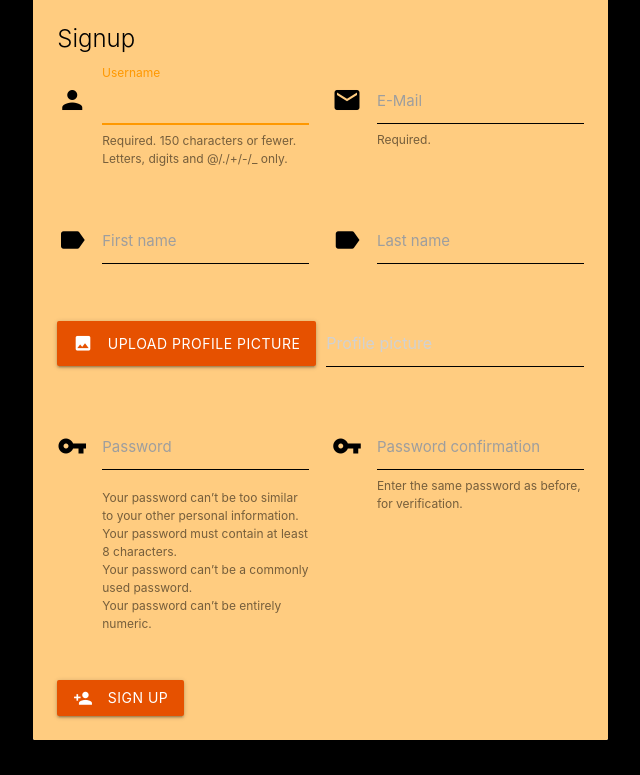
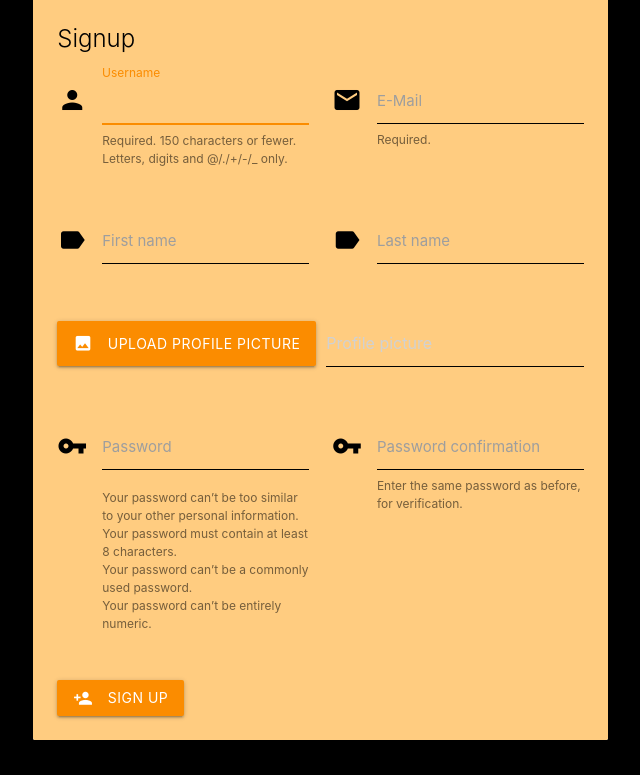
Before and after one commit to fnyrawr/uni_project_website, a Django app: page /users/signup/ in a window 1280 px wide. Shown: the part 100-875 px from the top of the page, without its empty margins (170-810 px from the left). Run offline with Django 4.2, Linux system fonts and the light colour scheme.

Commit message:
minor css changes

```diff
--- a/static/css/theming.css
+++ b/static/css/theming.css
@@ -8,8 +8,8 @@ input {
 }
 
 input:focus {
-  border-bottom: 1px solid #FF9800 !important;
-  box-shadow: 0 1px 0 0 #FF9800 !important;
+  border-bottom: 1px solid #FB8C00  !important;
+  box-shadow: 0 1px 0 0 #FB8C00 !important;
 }
 
 .input-field .prefix {
@@ -17,32 +17,32 @@ input:focus {
 }
 
 .input-field .prefix.active {
-  color: #FF9800 !important;
+  color: #FB8C00 !important;
 }
 
 textarea:focus {
-  border-bottom: 1px solid #FF9800 !important;
-  box-shadow: 0 1px 0 0 #FF9800 !important;
+  border-bottom: 1px solid #FB8C00 !important;
+  box-shadow: 0 1px 0 0 #FB8C00 !important;
 }
 
 label.active {
-  color: #FF9800 !important;
+  color: #FB8C00 !important;
 }
 
 .dropdown-content li>span {
-  color: #FF9800  !important;
+  color: #FB8C00  !important;
 }
 
 .dropdown-content li>a {
-  color: #E65100 !important;
+  color: #FB8C00 !important;
 }
 
 .select-content li>span {
-  color: #E65100 !important;
+  color: #FB8C00 !important;
 }
 
 .select-content li>a {
-  color: #E65100 !important;
+  color: #FB8C00 !important;
 }
 
 .navbar-material .nav-wrapper .brand-logo img {
--- a/templates/registration/login.html
+++ b/templates/registration/login.html
@@ -13,18 +13,18 @@
                         <form method="post">
                             {% csrf_token %}
                             <div class="row">
-                                <div class="input-field col s12 orange-text text-accent-4">
+                                <div class="input-field col s12">
                                     <i class="material-icons prefix">person</i>
                                     <label for="id_username">Username</label>
                                     <input type="text" name="username" autofocus autocapitalize="none" autocomplete="username" maxlength="150" required id="id_username">
                                 </div>
-                                <div class="input-field col s12 orange-text text-accent-4">
+                                <div class="input-field col s12">
                                     <i class="material-icons prefix">vpn_key</i>
                                     <label for="id_password">Password</label>
                                     <input type="password" name="password" autocapitalize="none" autocomplete="current-password" maxlength="150" required id="id_password">
                                 </div>
                             </div>
-                            <button type="submit" class="waves-effect waves-light btn orange darken-4"><i class="material-icons left">login</i>Login</button>
+                            <button type="submit" class="waves-effect waves-light btn orange darken-1"><i class="material-icons left">login</i>Login</button>
                         </form>
                     </div>
                 </div>
--- a/templates/registration/signup.html
+++ b/templates/registration/signup.html
@@ -13,13 +13,13 @@
                         <form method="post">
                             {% csrf_token %}
                             <div class="row">
-                                <div class="input-field col s6 orange-text text-accent-4">
+                                <div class="input-field col s6">
                                     <i class="material-icons prefix">person</i>
                                     <label for="id_username">Username</label>
                                     <input type="text" name="username" maxlength="150" autofocus required id="id_username">
                                     <span class="helper-text" data-error="wrong" data-success="right">Required. 150 characters or fewer. Letters, digits and @/./+/-/_ only.</span>
                                 </div>
-                                <div class="input-field col s6 orange-text text-accent-4">
+                                <div class="input-field col s6">
                                     <i class="material-icons prefix">mail</i>
                                     <label for="id_email">E-Mail</label>
                                     <input type="email" name="email" maxlength="254" required id="id_email">
@@ -27,12 +27,12 @@
                                 </div>
                             </div>
                             <div class="row">
-                                <div class="input-field col s6 orange-text text-accent-4">
+                                <div class="input-field col s6">
                                     <i class="material-icons prefix">label</i>
                                     <label for="id_first_name">First name</label>
                                     <input type="text" name="first_name" maxlength="150" id="id_first_name">
                                 </div>
-                                <div class="input-field col s6 orange-text text-accent-4">
+                                <div class="input-field col s6">
                                     <i class="material-icons prefix">label</i>
                                     <label for="id_last_name">Last name</label>
                                     <input type="text" name="last_name" maxlength="150" id="id_last_name">
@@ -40,24 +40,24 @@
                             </div>
                             <div class="row">
                                 <div class="file-field input-field col s12">
-                                    <div class="waves-effect waves-light btn orange darken-4">
+                                    <div class="waves-effect waves-light btn orange darken-1">
                                         <span><i class="material-icons left">photo</i> Upload profile picture</span>
                                         <input type="file">
                                     </div>
-                                    <div class="file-path-wrapper orange-text text-accent-4">
+                                    <div class="file-path-wrapper">
                                         <input class="file-path" type="text" name="profile_picture" accept="image/*" id="id_profile_picture" placeholder="Profile picture">
                                     </div>
                                 </div>
                             </div>
                             <div class="row">
                                 <div class="input-field col s6">
-                                    <i class="material-icons prefix orange-text text-accent-4">vpn_key</i>
+                                    <i class="material-icons prefix">vpn_key</i>
                                     <label for="id_password1">Password</label>
                                     <input type="password" name="password1" autocomplete="new-password" required id="id_password1">
                                     <span class="helper-text" data-error="wrong" data-success="right"><ul><li>Your password can’t be too similar to your other personal information.</li><li>Your password must contain at least 8 characters.</li><li>Your password can’t be a commonly used password.</li><li>Your password can’t be entirely numeric.</li></ul></span>
                                 </div>
                                 <div class="input-field col s6">
-                                    <i class="material-icons prefix orange-text text-accent-4">vpn_key</i>
+                                    <i class="material-icons prefix">vpn_key</i>
                                     <label for="id_password2">Password confirmation</label>
                                     <input type="password" name="password2" autocomplete="new-password" required id="id_password2">
                                     <span class="helper-text" data-error="wrong" data-success="right">Enter the same password as before, for verification.</span>
@@ -66,7 +66,7 @@
                             <div class="red-text text-darken-1">
                                 {{ form.errors }}
                             </div>
-                            <button type="submit" class="waves-effect waves-light btn orange darken-4"><i class="material-icons left">person_add</i>Sign up</button>
+                            <button type="submit" class="waves-effect waves-light btn orange darken-1"><i class="material-icons left">person_add</i>Sign up</button>
                         </form>
                     </div>
                 </div>
```
Also changed, not shown: db.sqlite3.
